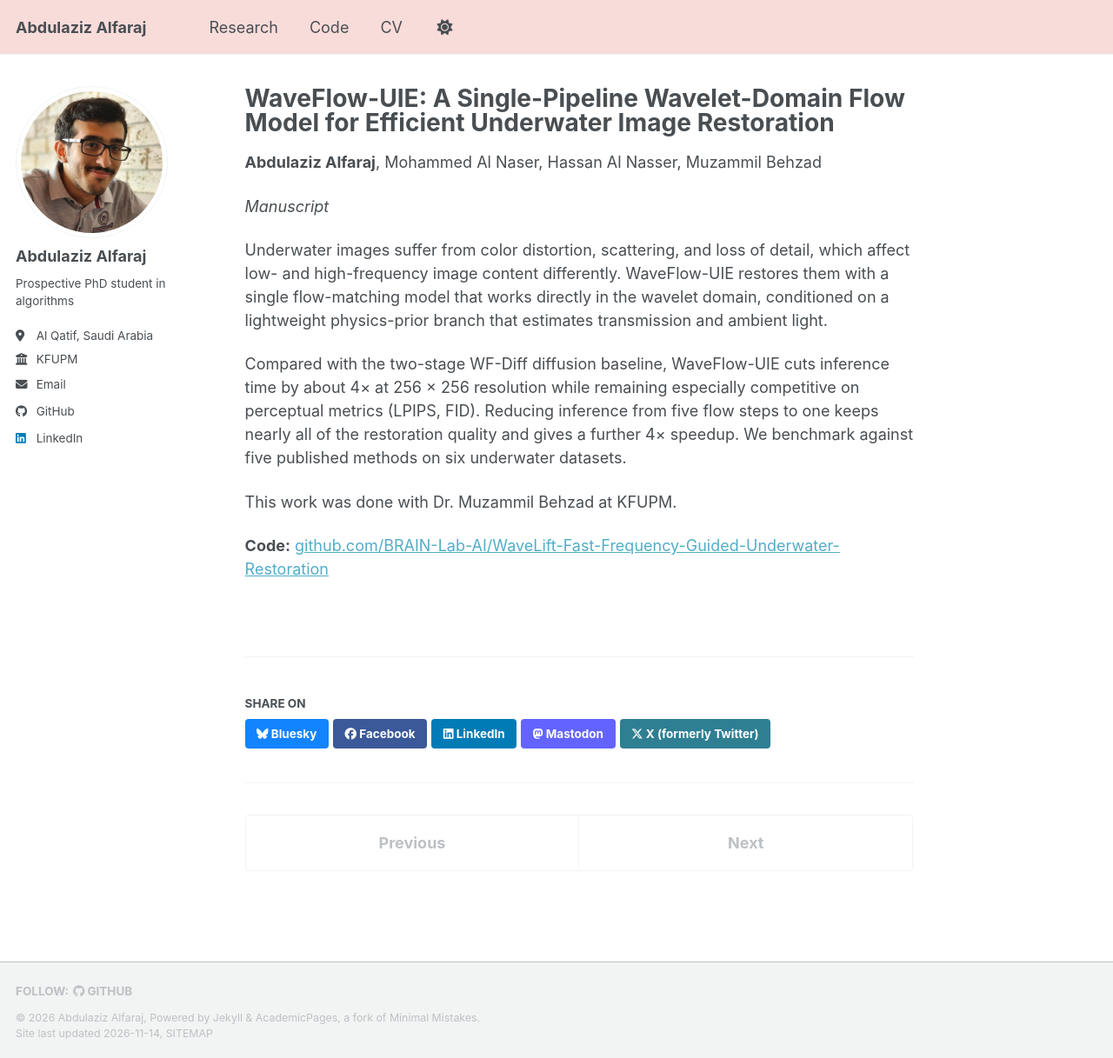
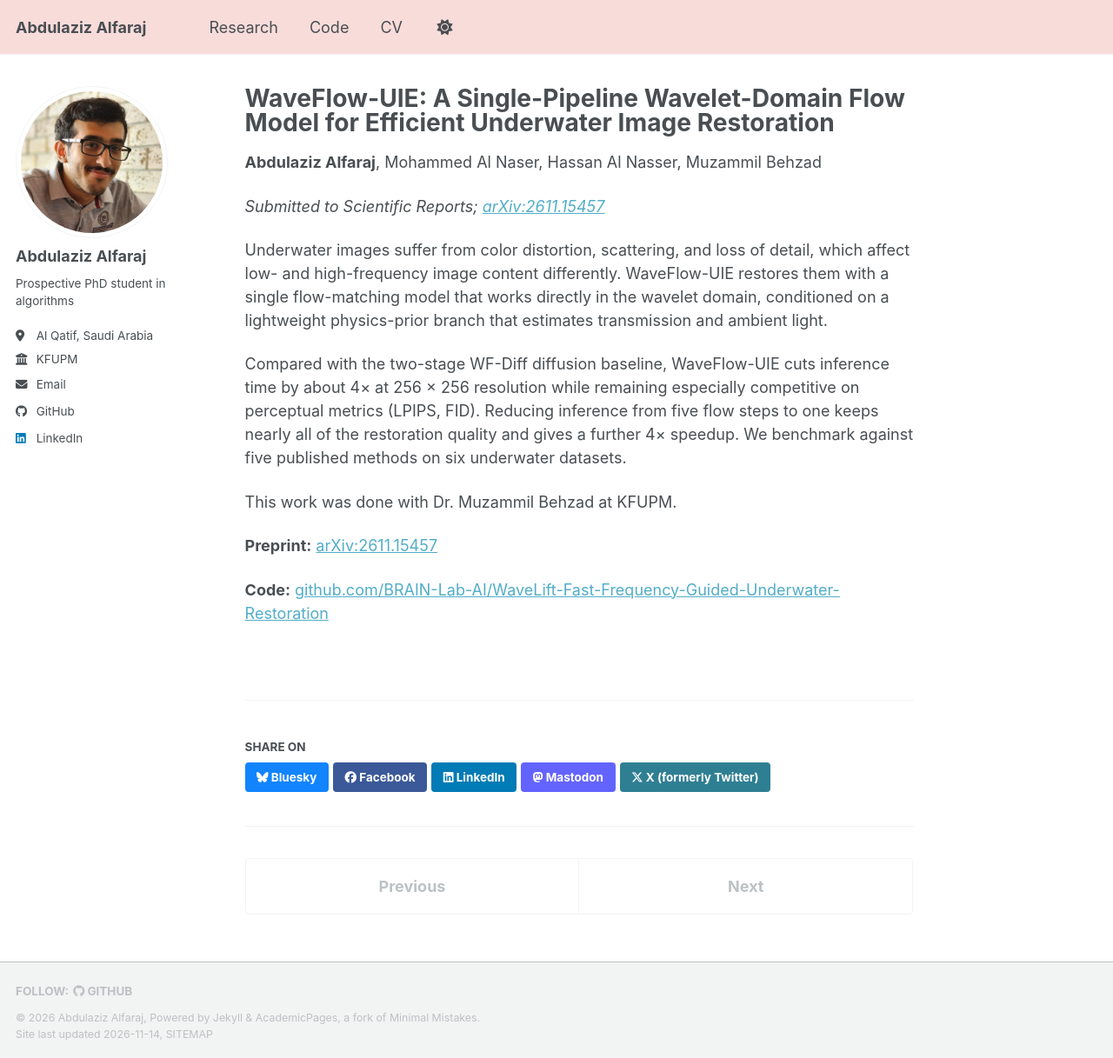
Before and after one commit to AzizFaraj/AzizFaraj.github.io, a Jekyll site: the page built from _publications/2026-waveflow-uie.md, in a window 1280 px wide and 1217 px high. Shown: the whole window at 87% size. Built offline with Jekyll 4.4.1, drawn with Linux system fonts in a browser that asks for light colours; a style sheet for code colours, icons or effects is not loaded.

Commit message:
Add WaveFlow-UIE arXiv link and submission status

```diff
--- a/_publications/2026-waveflow-uie.md
+++ b/_publications/2026-waveflow-uie.md
@@ -5,7 +5,7 @@ category: preprints
 permalink: /publication/waveflow-uie
 date: 2026-09-10
 authors: '<b>Abdulaziz Alfaraj</b>, Mohammed Al Naser, Hassan Al Nasser, Muzammil Behzad'
-status: 'Manuscript'
+status: 'Submitted to Scientific Reports; <a href="https://arxiv.org/abs/2611.15457">arXiv:2611.15457</a>'
 excerpt: 'A single-pipeline wavelet-domain flow model for underwater image restoration, about 4× faster at inference than a two-stage diffusion baseline.'
 ---
 
@@ -15,4 +15,6 @@ Compared with the two-stage WF-Diff diffusion baseline, WaveFlow-UIE cuts infere
 
 This work was done with Dr. Muzammil Behzad at KFUPM.
 
+**Preprint:** [arXiv:2611.15457](https://arxiv.org/abs/2611.15457)
+
 **Code:** [github.com/BRAIN-Lab-AI/WaveLift-Fast-Frequency-Guided-Underwater-Restoration](https://github.com/BRAIN-Lab-AI/WaveLift-Fast-Frequency-Guided-Underwater-Restoration)
```
